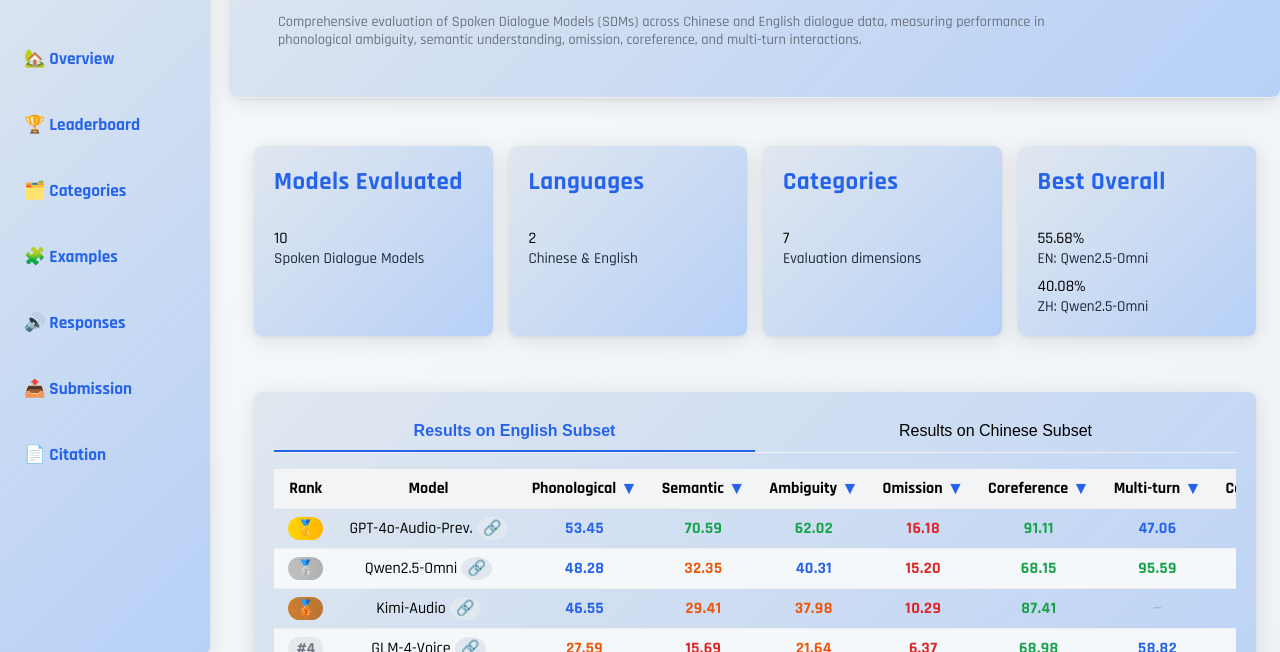
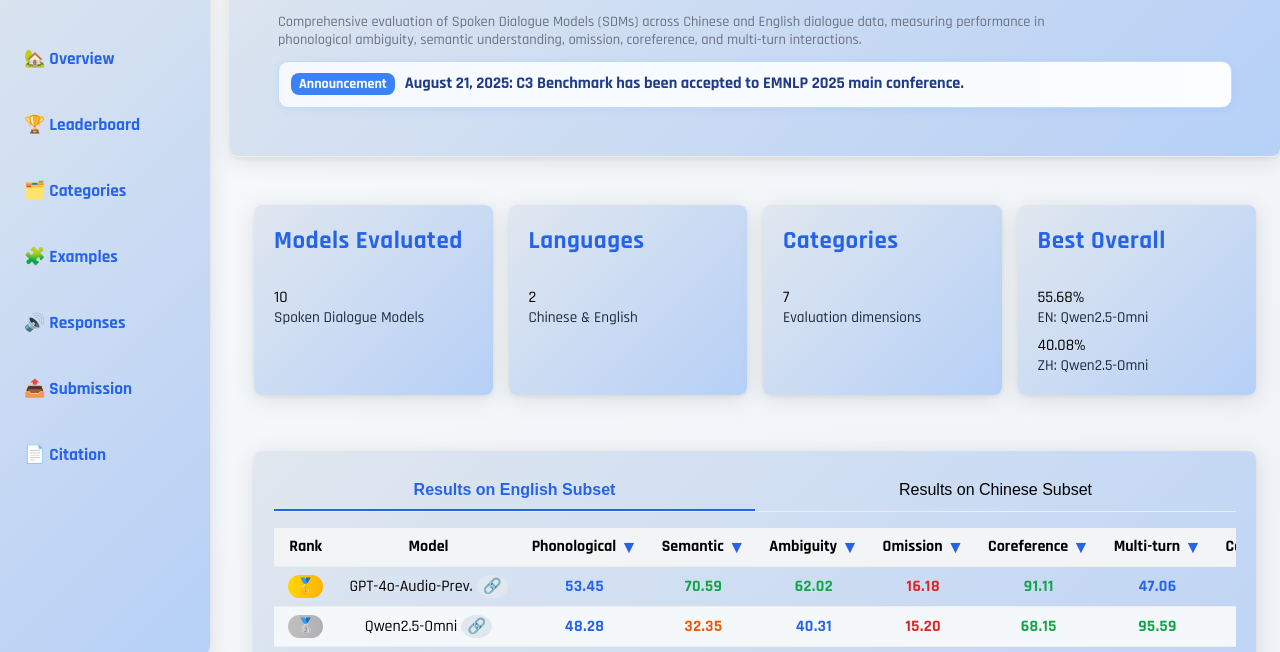
Before and after one commit to step-out/C3-web, a plain HTML site: page index.html in a window 1280 px wide. Shown: the part 143-795 px from the top of the page. Drawn offline with Linux system fonts and the light colour scheme.

Commit message:
Accept Information

```diff
--- a/index.html
+++ b/index.html
@@ -607,6 +607,32 @@
       margin-top: 8px;
       letter-spacing: 0.5px;
     }
+    /* Announcement banner */
+    .announcement {
+      display: flex;
+      align-items: center;
+      gap: 10px;
+      background: linear-gradient(90deg, #f5f9ff 0%, #fbfdff 100%);
+      border: 1px solid #bfdbfe;
+      color: #1e3a8a;
+      padding: 10px 12px;
+      border-radius: 10px;
+      box-shadow: 0 2px 8px rgba(37, 99, 235, 0.08);
+      margin-top: 12px;
+      font-weight: 600;
+    }
+    .announcement .badge {
+      background: #3b82f6;
+      color: #fff;
+      padding: 2px 8px;
+      border-radius: 8px;
+      font-size: 0.88em;
+      white-space: nowrap;
+    }
+    .announcement .text {
+      font-size: 1.02em;
+      line-height: 1.5;
+    }
   </style>
   <script>
     function showTab(tab) {
@@ -804,6 +830,10 @@
         <p class="header-desc" style="margin-top: 16px; max-width: 800px;">
           Comprehensive evaluation of Spoken Dialogue Models (SDMs) across Chinese and English dialogue data, measuring performance in phonological ambiguity, semantic understanding, omission, coreference, and multi-turn interactions.
         </p>
+        <div class="announcement">
+          <span class="badge">Announcement</span>
+          <span class="text">August 21, 2025: C3 Benchmark has been accepted to <b>EMNLP 2025</b> main conference.</span>
+        </div>
       </div>
     </div>
     <div class="container" id="results">
```
